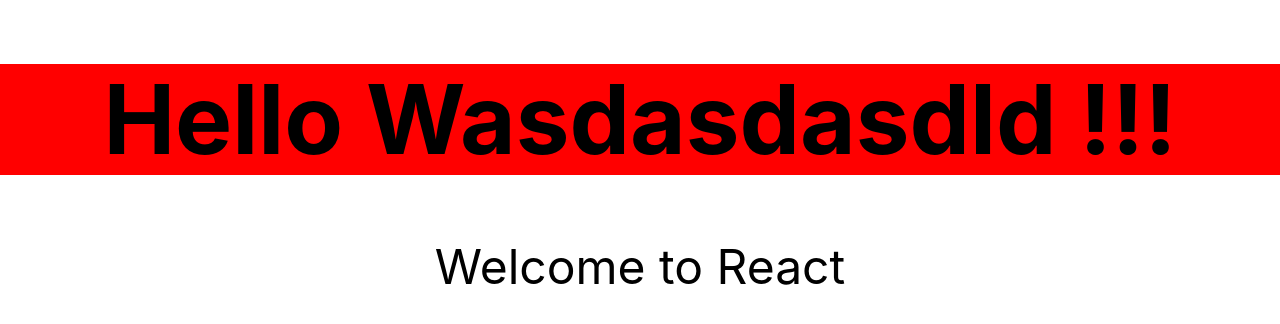
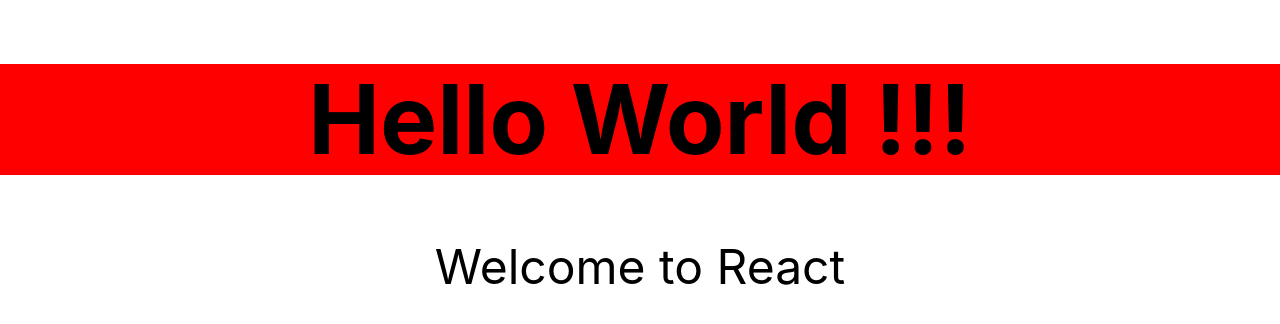
Before and after one commit to oliver-gomes/webdev-2018, a React (Create React App) app in the folder react-app/robofriends/: page / in a window 1280 px wide. Shown: the top 324 px of the page. Built offline with nearby package versions, Linux system fonts and the light colour scheme.

Commit message:
update text

```diff
--- a/react-app/robofriends/src/Hello.js
+++ b/react-app/robofriends/src/Hello.js
@@ -5,7 +5,7 @@
   render() {
     return (
       <div className="f1 tc">
-        <h1>Hello Wasdasdasdld !!!</h1>
+        <h1>Hello World !!!</h1>
         <p>Welcome to React</p>
       </div>
     );
```
